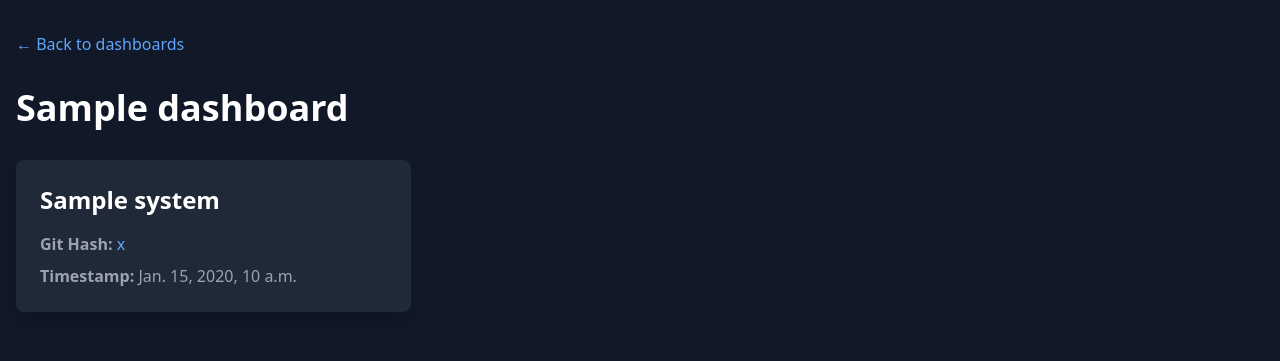
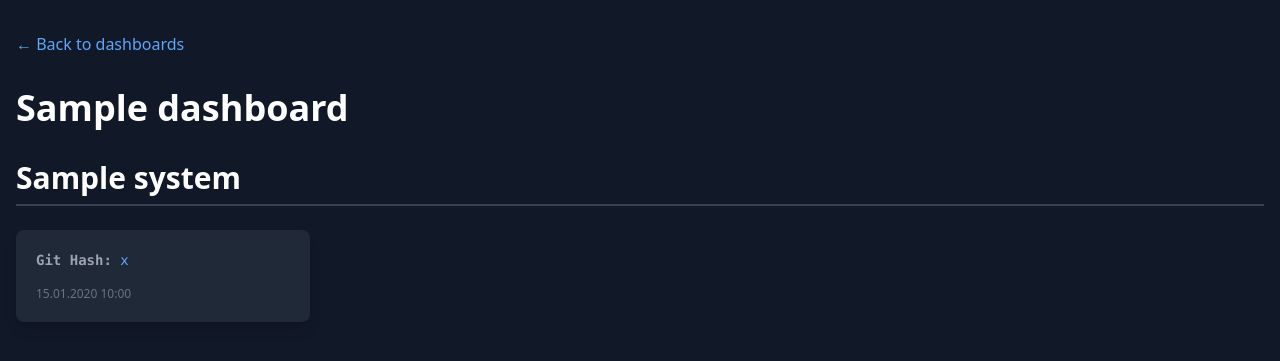
Before and after one commit to samuelbr/deployboard, a Django app: a page that uses main/templates/main/dashboard_detail.html in a window 1280 px wide. Shown: the top 361 px of the page. Run offline with Django 5.2, Linux system fonts and the light colour scheme; tables that the repository leaves empty hold one stand-in row (values such as "Sample post").

Commit message:
feat: Zobrazenie každého deploymentu ako samostatnej karty
Táto zmena upravuje vizuál detailu dashboardu tak, aby sa každý deployment zobrazoval ako samostatná karta.

- Aktualizuje šablónu dashboard_detail.html s novým dizajnom kariet.
- Zabezpečuje, že karty sú zoskupené pod príslušným systémom.

```diff
--- a/main/templates/main/dashboard_detail.html
+++ b/main/templates/main/dashboard_detail.html
@@ -8,27 +8,34 @@
     </div>
     <h1 class="text-4xl font-bold mb-8">{{ dashboard.name }}</h1>
 
-    <div class="grid grid-cols-1 md:grid-cols-2 lg:grid-cols-3 gap-8">
+    <div class="space-y-12">
         {% for system in systems %}
-            <div class="bg-gray-800 rounded-lg shadow-lg">
-                <div class="p-6">
-                    <h2 class="text-2xl font-bold text-white mb-4">{{ system.name }}</h2>
-                    {% if system.latest_deployment_timestamp %}
-                        <div class="space-y-2">
-                            <p class="text-gray-400"><strong>Git Hash:</strong>
-                                {% if system.latest_deployment_git_link %}
-                                    <a href="{{ system.latest_deployment_git_link }}" target="_blank" class="text-blue-400 hover:text-blue-300 transition-colors duration-300">{{ system.latest_deployment_git_hash }}</a>
+            <div>
+                <h2 class="text-3xl font-bold text-white mb-6 border-b-2 border-gray-700 pb-2">{{ system.name }}</h2>
+                {% if system.deployments.all %}
+                    <div class="grid grid-cols-1 md:grid-cols-2 lg:grid-cols-3 xl:grid-cols-4 gap-6">
+                        {% for deployment in system.deployments.all %}
+                            <div class="bg-gray-800 rounded-lg shadow-lg p-5 flex flex-col justify-between">
+                                <div>
+                                    <p class="text-gray-400 font-mono text-sm">
+                                        <strong>Git Hash:</strong>
+                                        {% if deployment.git_link %}
+                                            <a href="{{ deployment.git_link }}" target="_blank" class="text-blue-400 hover:text-blue-300 transition-colors duration-300 break-all">{{ deployment.git_hash }}</a>
                                         {% else %}
-                                    {{ system.latest_deployment_git_hash }}
+                                            <span class="break-all">{{ deployment.git_hash }}</span>
                                         {% endif %}
                                     </p>
-                            <p class="text-gray-400"><strong>Timestamp:</strong> {{ system.latest_deployment_timestamp }}</p>
+                                </div>
+                                <div class="mt-4">
+                                    <p class="text-gray-500 text-xs">{{ deployment.timestamp|date:"d.m.Y H:i" }}</p>
+                                </div>
+                            </div>
+                        {% endfor %}
                     </div>
                 {% else %}
                     <p class="text-gray-400">No deployments yet.</p>
                 {% endif %}
             </div>
-            </div>
         {% endfor %}
     </div>
 {% endblock %}
--- a/main/views.py
+++ b/main/views.py
@@ -1,5 +1,5 @@
 import json
-from django.db.models import OuterRef, Subquery
+from django.db.models import Prefetch
 from django.http import JsonResponse, HttpResponseBadRequest
 from django.shortcuts import get_object_or_404, render
 from django.views.decorators.csrf import csrf_exempt
@@ -44,14 +44,8 @@ def dashboard_list(request):
 def dashboard_detail(request, dashboard_slug):
     dashboard = get_object_or_404(Dashboard, slug=dashboard_slug)
 
-    latest_deployment = Deployment.objects.filter(
-        system=OuterRef('pk')
-    ).order_by('-timestamp')
-
-    systems = dashboard.systems.annotate(
-        latest_deployment_git_hash=Subquery(latest_deployment.values('git_hash')[:1]),
-        latest_deployment_git_link=Subquery(latest_deployment.values('git_link')[:1]),
-        latest_deployment_timestamp=Subquery(latest_deployment.values('timestamp')[:1]),
+    systems = dashboard.systems.prefetch_related(
+        Prefetch('deployments', queryset=Deployment.objects.order_by('-timestamp'))
     ).all()
 
     return render(request, 'main/dashboard_detail.html', {'dashboard': dashboard, 'systems': systems})
--- a/requirements.txt
+++ b/requirements.txt
@@ -1,3 +1,2 @@
 Django==5.2.7
-psycopg2-binary==2.9.9
 gunicorn==22.0.0
--- a/theme/static/css/output.css
+++ b/theme/static/css/output.css
@@ -602,16 +602,24 @@ video {
   margin-bottom: 2rem;
 }
 
-.mb-4 {
-  margin-bottom: 1rem;
+.mb-6 {
+  margin-bottom: 1.5rem;
 }
 
 .mb-8 {
   margin-bottom: 2rem;
 }
 
+.mt-4 {
+  margin-top: 1rem;
+}
+
 .block {
   display: block;
+}
+
+.flex {
+  display: flex;
 }
 
 .grid {
@@ -626,18 +634,43 @@ video {
   grid-template-columns: repeat(1, minmax(0, 1fr));
 }
 
+.flex-col {
+  flex-direction: column;
+}
+
+.justify-between {
+  justify-content: space-between;
+}
+
+.gap-6 {
+  gap: 1.5rem;
+}
+
 .gap-8 {
   gap: 2rem;
 }
 
-.space-y-2 > :not([hidden]) ~ :not([hidden]) {
+.space-y-12 > :not([hidden]) ~ :not([hidden]) {
   --tw-space-y-reverse: 0;
-  margin-top: calc(0.5rem * calc(1 - var(--tw-space-y-reverse)));
-  margin-bottom: calc(0.5rem * var(--tw-space-y-reverse));
+  margin-top: calc(3rem * calc(1 - var(--tw-space-y-reverse)));
+  margin-bottom: calc(3rem * var(--tw-space-y-reverse));
+}
+
+.break-all {
+  word-break: break-all;
 }
 
 .rounded-lg {
   border-radius: 0.5rem;
+}
+
+.border-b-2 {
+  border-bottom-width: 2px;
+}
+
+.border-gray-700 {
+  --tw-border-opacity: 1;
+  border-color: rgb(55 65 81 / var(--tw-border-opacity, 1));
 }
 
 .bg-gray-800 {
@@ -650,6 +683,10 @@ video {
   background-color: rgb(17 24 39 / var(--tw-bg-opacity, 1));
 }
 
+.p-5 {
+  padding: 1.25rem;
+}
+
 .p-6 {
   padding: 1.5rem;
 }
@@ -659,14 +696,37 @@ video {
   padding-right: 1rem;
 }
 
+.pb-2 {
+  padding-bottom: 0.5rem;
+}
+
+.font-mono {
+  font-family: ui-monospace, SFMono-Regular, Menlo, Monaco, Consolas, "Liberation Mono", "Courier New", monospace;
+}
+
 .text-2xl {
   font-size: 1.5rem;
   line-height: 2rem;
 }
 
+.text-3xl {
+  font-size: 1.875rem;
+  line-height: 2.25rem;
+}
+
 .text-4xl {
   font-size: 2.25rem;
   line-height: 2.5rem;
+}
+
+.text-sm {
+  font-size: 0.875rem;
+  line-height: 1.25rem;
+}
+
+.text-xs {
+  font-size: 0.75rem;
+  line-height: 1rem;
 }
 
 .font-bold {
@@ -681,6 +741,11 @@ video {
 .text-gray-400 {
   --tw-text-opacity: 1;
   color: rgb(156 163 175 / var(--tw-text-opacity, 1));
+}
+
+.text-gray-500 {
+  --tw-text-opacity: 1;
+  color: rgb(107 114 128 / var(--tw-text-opacity, 1));
 }
 
 .text-white {
@@ -737,3 +802,9 @@ video {
     grid-template-columns: repeat(3, minmax(0, 1fr));
   }
 }
+
+@media (min-width: 1280px) {
+  .xl\:grid-cols-4 {
+    grid-template-columns: repeat(4, minmax(0, 1fr));
+  }
+}
```
Lines whose indentation alone changed are shown as unchanged.
